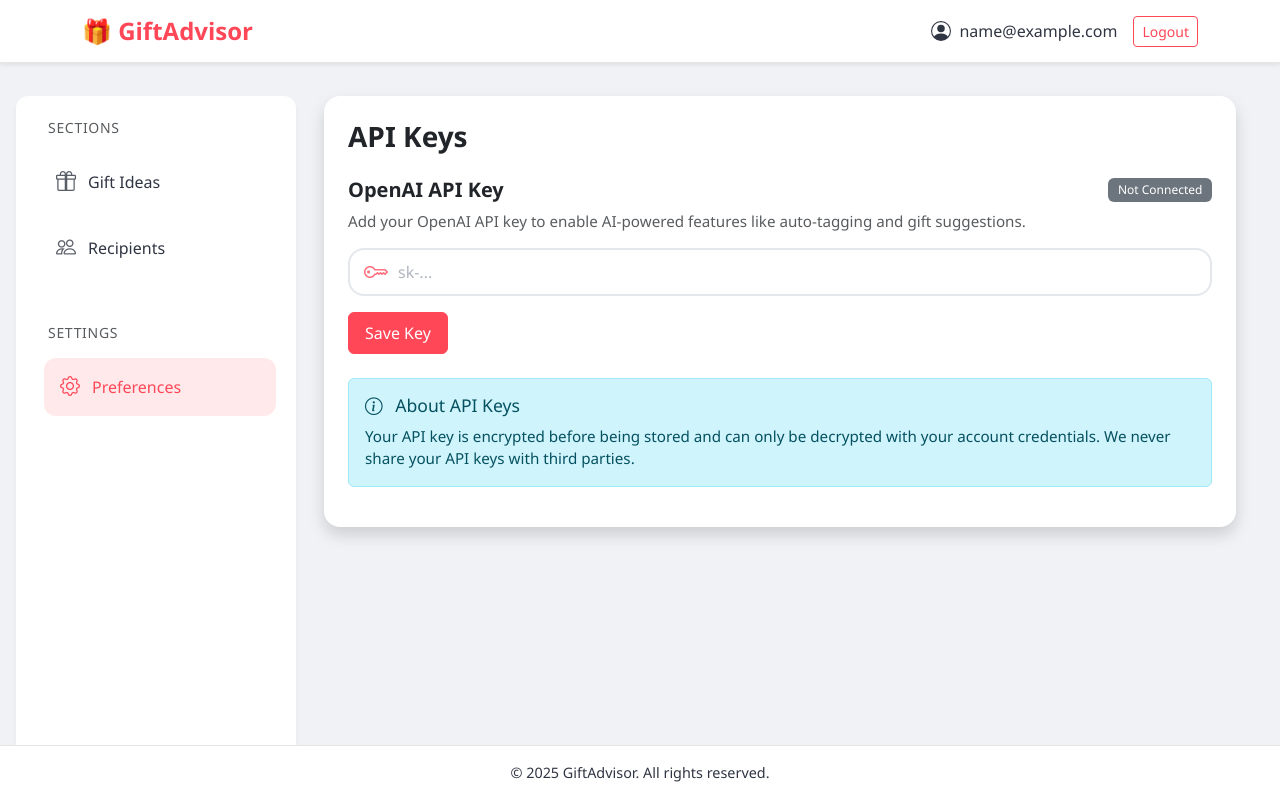
After one commit to DelevoXDG/GiftAdvisor, a Django app: page /preferences/ in a window 1280 px wide. The commit adds this page. Run offline with Django 5.2, Linux system fonts and the light colour scheme; the visitor is signed in with stand-in values (Sample User, id 1); some libraries are stand-ins or nearby versions.

Commit message:
Add adding Open API keys to preferences

```diff
--- a/config/urls.py
+++ b/config/urls.py
@@ -28,7 +28,9 @@ from core.views import (
     recent_gifts,
     add_gift_to_recipient,
     gift_detail,
-    gift_detail_api
+    gift_detail_api,
+    PreferencesView,
+    update_openai_key
 )
 
 urlpatterns = [
@@ -37,6 +39,7 @@ urlpatterns = [
     path('recipients/', RecipientsView.as_view(), name='recipients'),
     path('recipients/<int:recipient_id>/', RecipientProfileView.as_view(), name='recipient_profile'),
     path('gifts/<int:gift_id>/', gift_detail, name='gift_detail'),
+    path('preferences/', PreferencesView.as_view(), name='preferences'),
     path('accounts/', include('allauth.urls')),
 
     # API endpoints
@@ -48,4 +51,5 @@ urlpatterns = [
     path('api/recipients/', recipients_list, name='recipients_list'),
     path('api/recipients/<int:recipient_id>/', recipient_detail, name='recipient_detail'),
     path('api/recipients/<int:recipient_id>/gifts/', add_gift_to_recipient, name='add_gift_to_recipient'),
+    path('api/preferences/openai-key/', update_openai_key, name='update_openai_key'),
 ]
--- a/core/views.py
+++ b/core/views.py
@@ -1,15 +1,16 @@
 from django.shortcuts import render
 from django.views.generic import TemplateView
 from django.contrib.auth.mixins import LoginRequiredMixin
-from .models import GiftIdea, Tag, Recipient
+from .models import GiftIdea, Tag, Recipient, UserPreferences
 from django.db.models import Min, Max
 from django.contrib.auth import get_user_model
 from django.http import JsonResponse
 from .services.metadata_extractor import MetadataExtractor
-from django.views.decorators.http import require_http_methods
+from django.views.decorators.http import require_http_methods, require_POST
 from django.shortcuts import get_object_or_404
 import json
 from django.db.models import Q
+from django.contrib.auth.decorators import login_required
 
 User = get_user_model()
 
@@ -376,3 +377,43 @@ def gift_detail_api(request, gift_id):
             return JsonResponse({'message': 'Gift deleted successfully'})
         except Exception as e:
             return JsonResponse({'error': str(e)}, status=400)
+
+class PreferencesView(LoginRequiredMixin, TemplateView):
+    template_name = 'preferences.html'
+
+    def get_context_data(self, **kwargs):
+        context = super().get_context_data(**kwargs)
+        try:
+            preferences = UserPreferences.objects.get(user=self.request.user)
+            context['has_openai_key'] = bool(preferences.openai_key)
+        except UserPreferences.DoesNotExist:
+            context['has_openai_key'] = False
+        return context
+
+@login_required
+@require_POST
+def update_openai_key(request):
+    try:
+        data = json.loads(request.body)
+        api_key = data.get('api_key')
+
+        preferences, created = UserPreferences.objects.get_or_create(user=request.user)
+
+        if api_key is None:
+            # Remove the key
+            preferences.openai_key = None
+            preferences.save()
+            return JsonResponse({'message': 'API key removed successfully'})
+        else:
+            # Validate and save the key
+            if not api_key.startswith('sk-'):
+                return JsonResponse({'error': 'Invalid API key format'}, status=400)
+
+            preferences.openai_key = api_key
+            preferences.save()
+            return JsonResponse({'message': 'API key saved successfully'})
+
+    except json.JSONDecodeError:
+        return JsonResponse({'error': 'Invalid JSON data'}, status=400)
+    except Exception as e:
+        return JsonResponse({'error': str(e)}, status=500)
--- a/templates/dashboard.html
+++ b/templates/dashboard.html
@@ -18,7 +18,7 @@
         </div>
         <div>
             <h5 class="text-muted mb-3">Settings</h5>
-            <a href="#" class="sidebar-link">
+            <a href="{% url 'preferences' %}" class="sidebar-link">
                 <i class="bi bi-gear"></i>
                 <span>Preferences</span>
             </a>
--- /dev/null
+++ b/templates/preferences.html
@@ -0,0 +1,173 @@
+{% extends 'base.html' %}
+{% load static %}
+
+{% block content %}
+<div class="d-flex">
+    <!-- Left Sidebar -->
+    <div class="sidebar mt-4">
+        <div class="mb-5">
+            <h5 class="text-muted mb-3">Sections</h5>
+            <a href="{% url 'index' %}" class="sidebar-link">
+                <i class="bi bi-gift"></i>
+                <span>Gift Ideas</span>
+            </a>
+            <a href="{% url 'recipients' %}" class="sidebar-link">
+                <i class="bi bi-people"></i>
+                <span>Recipients</span>
+            </a>
+        </div>
+        <div>
+            <h5 class="text-muted mb-3">Settings</h5>
+            <a href="{% url 'preferences' %}" class="sidebar-link active">
+                <i class="bi bi-gear"></i>
+                <span>Preferences</span>
+            </a>
+        </div>
+    </div>
+
+    <!-- Main Content -->
+    <div class="main-content">
+        <div class="container py-4">
+            <div class="card rounded-4 border-0 shadow mb-4">
+                <div class="card-body p-4">
+                    <h2 class="fw-bold mb-4" style="font-size: 1.75rem;">API Keys</h2>
+
+                    <!-- OpenAI API Key Section -->
+                    <div class="mb-4">
+                        <div class="d-flex justify-content-between align-items-start mb-3">
+                            <div>
+                                <h3 class="fw-bold mb-2" style="font-size: 1.25rem;">OpenAI API Key</h3>
+                                <p class="text-muted mb-0" style="font-size: 0.95rem;">
+                                    Add your OpenAI API key to enable AI-powered features like auto-tagging and gift suggestions.
+                                </p>
+                            </div>
+                            {% if has_openai_key %}
+                                <span class="badge bg-success">Connected</span>
+                            {% else %}
+                                <span class="badge bg-secondary">Not Connected</span>
+                            {% endif %}
+                        </div>
+
+                        <div class="api-key-form">
+                            <div class="modern-input-wrapper mb-3">
+                                <i class="bi bi-key input-icon"></i>
+                                <input type="text"
+                                       id="openaiKey"
+                                       class="modern-input"
+                                       placeholder="sk-..."
+                                       autocomplete="off"
+                                       spellcheck="false">
+                            </div>
+                            <div class="d-flex gap-2">
+                                <button type="button" class="btn btn-primary" id="saveKeyBtn">
+                                    {% if has_openai_key %}Update Key{% else %}Save Key{% endif %}
+                                </button>
+                                {% if has_openai_key %}
+                                    <button type="button" class="btn btn-outline-danger" id="removeKeyBtn">Remove Key</button>
+                                {% endif %}
+                            </div>
+                        </div>
+                    </div>
+
+                    <div class="alert alert-info" role="alert">
+                        <h4 class="alert-heading mb-2" style="font-size: 1.1rem;">
+                            <i class="bi bi-info-circle me-2"></i>
+                            About API Keys
+                        </h4>
+                        <p class="mb-0" style="font-size: 0.95rem;">
+                            Your API key is encrypted before being stored and can only be decrypted with your account credentials.
+                            We never share your API keys with third parties.
+                        </p>
+                    </div>
+                </div>
+            </div>
+        </div>
+    </div>
+</div>
+
+{% block extra_js %}
+<script>
+class Preferences {
+    constructor() {
+        this.keyInput = document.getElementById('openaiKey');
+        this.saveKeyBtn = document.getElementById('saveKeyBtn');
+        this.removeKeyBtn = document.getElementById('removeKeyBtn');
+
+        this.initializeEventListeners();
+    }
+
+    initializeEventListeners() {
+        this.saveKeyBtn.addEventListener('click', () => this.handleSaveKey());
+        if (this.removeKeyBtn) {
+            this.removeKeyBtn.addEventListener('click', () => this.handleRemoveKey());
+        }
+    }
+
+    async handleSaveKey() {
+        const apiKey = this.keyInput.value.trim();
+        if (!apiKey) {
+            alert('Please enter an API key');
+            return;
+        }
+
+        if (!apiKey.startsWith('sk-')) {
+            alert('Invalid API key format. OpenAI API keys should start with "sk-"');
+            return;
+        }
+
+        try {
+            const response = await fetch('/api/preferences/openai-key/', {
+                method: 'POST',
+                headers: {
+                    'Content-Type': 'application/json',
+                    'X-CSRFToken': document.querySelector('[name=csrfmiddlewaretoken]').value
+                },
+                body: JSON.stringify({ api_key: apiKey })
+            });
+
+            const data = await response.json();
+            if (response.ok) {
+                window.location.reload();
+            } else {
+                alert(data.error || 'Failed to save API key');
+            }
+        } catch (error) {
+            console.error('Error:', error);
+            alert('Failed to save API key');
+        }
+    }
+
+    async handleRemoveKey() {
+        if (!confirm('Are you sure you want to remove your OpenAI API key?')) {
+            return;
+        }
+
+        try {
+            const response = await fetch('/api/preferences/openai-key/', {
+                method: 'POST',
+                headers: {
+                    'Content-Type': 'application/json',
+                    'X-CSRFToken': document.querySelector('[name=csrfmiddlewaretoken]').value
+                },
+                body: JSON.stringify({ api_key: null })
+            });
+
+            const data = await response.json();
+            if (response.ok) {
+                window.location.reload();
+            } else {
+                alert(data.error || 'Failed to remove API key');
+            }
+        } catch (error) {
+            console.error('Error:', error);
+            alert('Failed to remove API key');
+        }
+    }
+}
+
+document.addEventListener('DOMContentLoaded', () => {
+    new Preferences();
+});
+</script>
+{% endblock %}
+{% endblock %}
--- a/templates/recipient_profile.html
+++ b/templates/recipient_profile.html
@@ -18,7 +18,7 @@
         </div>
         <div>
             <h5 class="text-muted mb-3">Settings</h5>
-            <a href="#" class="sidebar-link">
+            <a href="{% url 'preferences' %}" class="sidebar-link">
                 <i class="bi bi-gear"></i>
                 <span>Preferences</span>
             </a>
--- a/templates/recipients.html
+++ b/templates/recipients.html
@@ -18,7 +18,7 @@
         </div>
         <div>
             <h5 class="text-muted mb-3">Settings</h5>
-            <a href="#" class="sidebar-link">
+            <a href="{% url 'preferences' %}" class="sidebar-link">
                 <i class="bi bi-gear"></i>
                 <span>Preferences</span>
             </a>
```
Also changed, not shown: core/admin.py (+12 -1 lines), core/models.py (+11 -0 lines), core/migrations/0005_userpreferences.py (added), core/migrations/0006_remove_userpreferences_encrypted_openai_key_and_more.py (added).
